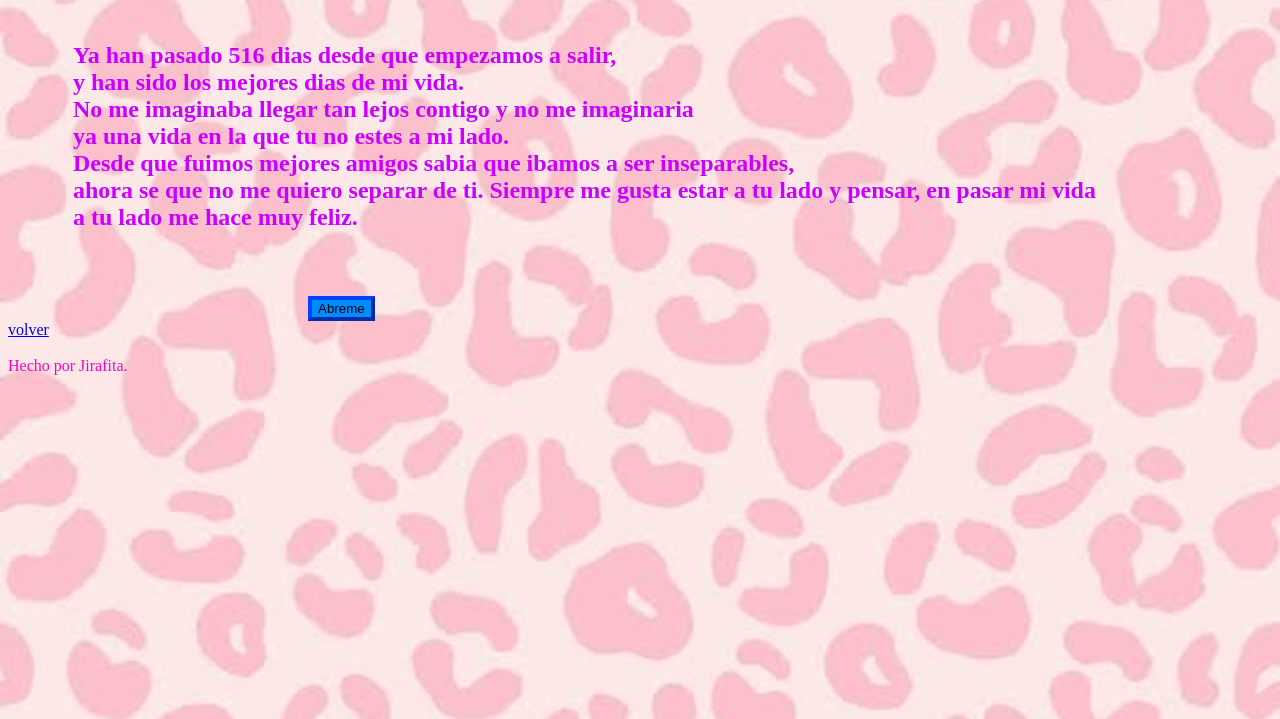
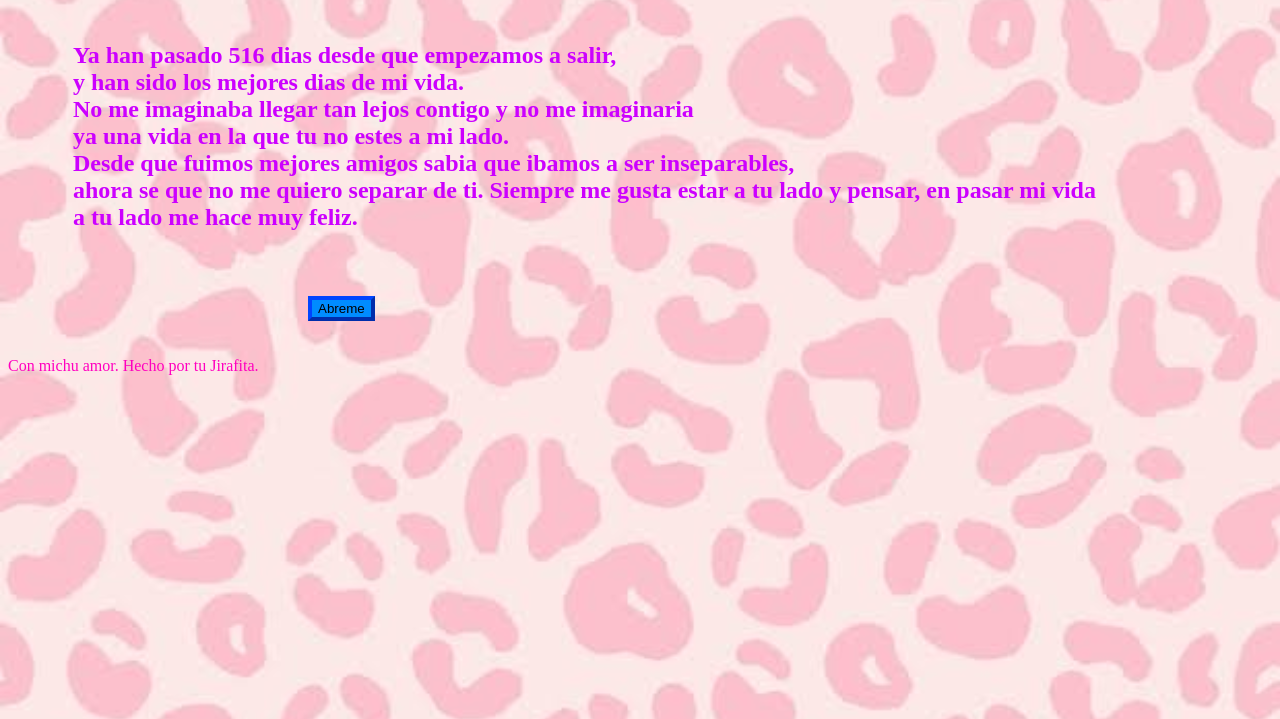
Before and after one commit to pablogcx/Feliz-Cumplea-os-Amor, a plain HTML site: page index.html in a window 1280 px wide. Shown: the part 81-800 px from the top of the page. Drawn offline with Linux system fonts and the light colour scheme.

Commit message:
Update index.html

```diff
--- a/index.html
+++ b/index.html
@@ -93,10 +93,10 @@
 </body>
 </html>
 <br>
-<a href="#">volver</a>
+
 
 <br><br>
-<footer class="footer">Hecho por Jirafita.</footer>
+<footer class="footer">Con michu amor. Hecho por tu Jirafita.</footer>
 <br><br><br>
 </div>
 </body>
```
